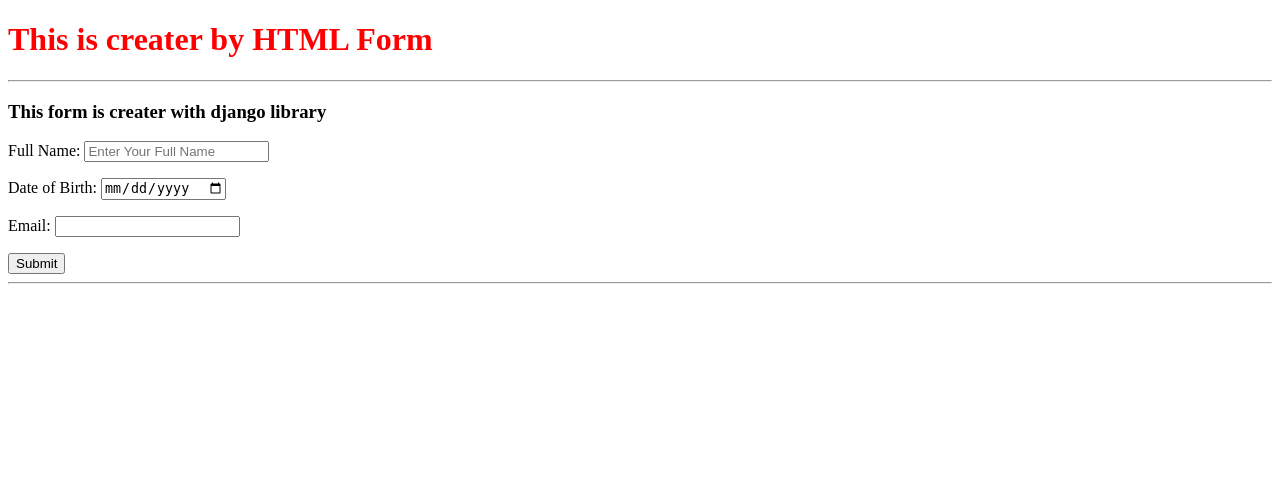
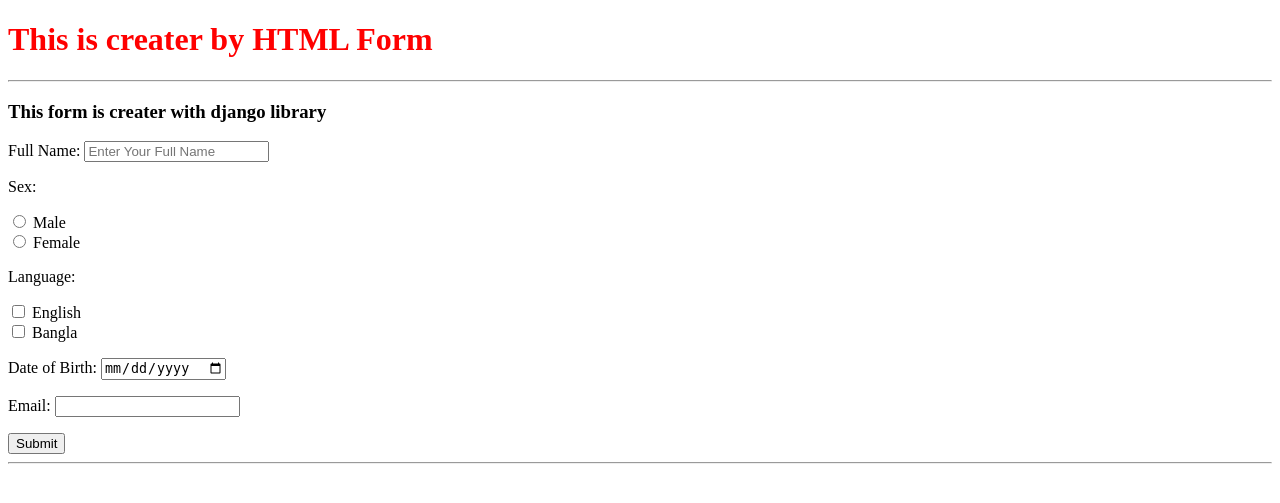
Before and after one commit to hasibkyau/DjangoFirstApp, a Django app: page /first_app/form/ in a window 1280 px wide. Shown: the top 503 px of the page. Run offline with Django 4.2, Linux system fonts and the light colour scheme.

Commit message:
added new fields in form

```diff
--- a/first_app/forms.py
+++ b/first_app/forms.py
@@ -4,10 +4,28 @@ class user_form(forms.Form):
     user_name = forms.CharField(label="Full Name", required=True, initial="", widget=forms.TextInput(
         attrs= {'placeholder':'Enter Your Full Name'}
     ))
+
+    choices = (('male','Male'), ('female','Female'))
+    sex = forms.ChoiceField(choices=choices, label="Sex", widget=forms.RadioSelect)
+
+
+    languages = (('english','English'), ('bangla','Bangla'))
+    language = forms.MultipleChoiceField(choices=languages, label="Language", widget=forms.CheckboxSelectMultiple)
+
     user_dob = forms.DateField(label="Date of Birth", widget=forms.TextInput(
         attrs={'type':'date'}
     ))
     user_email = forms.EmailField(label="Email", required=True, )
+
+
+
+
+
+
+
+
+
+
 
 # <form class="" action="" method="post">
 #       <label for="user_name">Full Name</label>
--- a/first_app/views.py
+++ b/first_app/views.py
@@ -29,10 +29,14 @@ def form(request):
             user_name = new_form.cleaned_data['user_name']
             user_dob = new_form.cleaned_data['user_dob']
             user_email = new_form.cleaned_data['user_email']
+            sex = new_form.cleaned_data['sex']
+            language=new_form.cleaned_data['language']
 
             diction.update({'user_name':user_name})
             diction.update({'user_dob':user_dob})
             diction.update({'user_email':user_email})
+            diction.update({'sex':sex})
+            diction.update({'language':language})
             diction.update({'form_submitted':"Yest"})
 
     return render(request, 'first_app/form.html', context=diction)
--- a/templates/first_app/form.html
+++ b/templates/first_app/form.html
@@ -25,6 +25,8 @@
     <p>Name: {{user_name}}</p>
     <p>Death of Birth: {{user_dob}}</p>
     <p>Email: {{user_email}}</p>
+    <p>Sex: {{sex}}</p>
+    <p>Language: {{language}}</p>
     {% endif %}
 
   </body>
```
